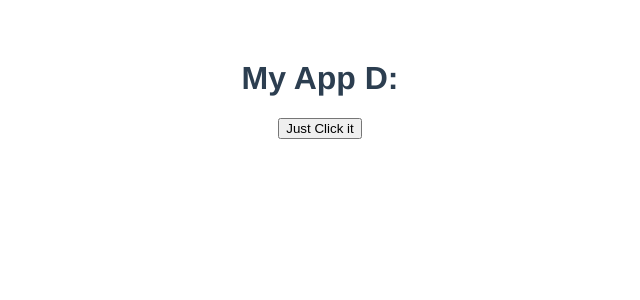
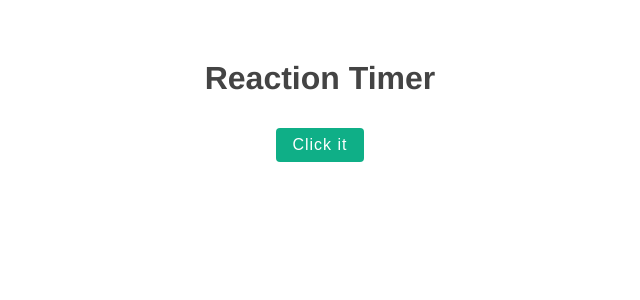
Before and after one commit to masfuulaji/learn-vue, a Vue app: page / in a window 1280 px wide. Shown: the top 300 px of the page, without its empty margins (320-960 px from the left). Built offline with nearby package versions, Linux system fonts and the light colour scheme.

Commit message:
boomer game

```diff
--- a/src/App.vue
+++ b/src/App.vue
@@ -1,34 +1,34 @@
 <template>
-  <h1>{{ title }}</h1>
-  <div v-if="showModal">
-    <Modal theme="book" @close="toggleModal">
-      <template v-slot:type>
-        <span>Manifesto</span>
-      </template>
-      <h3>Who Am I</h3>
-      <p>Industrial society and its future</p>
-    </Modal>
-  </div>
-  <button @click="toggleModal">Just Click it</button>
+  <h1>Reaction Timer</h1>
+  <button @click="start" :disabled="isPlaying">Click it</button>
+  <Block v-if="isPlaying" :delay="delay" @end="endGame" />
+  <Result v-if="showResult" :score="score" />
 </template>
 
 <script>
-import Modal from "./components/Modal.vue";
-
+import Block from "./components/Block.vue";
+import Result from "./components/Result.vue";
 export default {
   name: "App",
-  components: {
-    Modal,
-  },
+  components: { Block, Result },
   data() {
     return {
-      title: "My App D:",
-      showModal: false,
+      isPlaying: false,
+      delay: null,
+      score: null,
+      showResult: false,
     };
   },
   methods: {
-    toggleModal() {
-      this.showModal = !this.showModal;
+    start() {
+      this.delay = 2000 + Math.random() * 5000;
+      this.isPlaying = true;
+      this.showResult = false;
+    },
+    endGame(val) {
+      this.score = val;
+      this.isPlaying = false;
+      this.showResult = true;
     },
   },
 };
@@ -40,7 +40,23 @@
   -webkit-font-smoothing: antialiased;
   -moz-osx-font-smoothing: grayscale;
   text-align: center;
-  color: #2c3e50;
+  color: #444;
   margin-top: 60px;
 }
+
+button {
+  background: #0faf87;
+  color: white;
+  border: none;
+  padding: 8px 16px;
+  border-radius: 4px;
+  font-size: 16px;
+  letter-spacing: 1px;
+  cursor: pointer;
+  margin: 10px;
+}
+button[disabled] {
+  opacity: 0.2;
+  cursor: not-allowed;
+}
 </style>
--- /dev/null
+++ b/src/components/Block.vue
@@ -0,0 +1,45 @@
+<template>
+  <div class="block" v-if="showBlock" @click="stopTimer">Why !!</div>
+</template>
+
+<script>
+export default {
+  props: ["delay"],
+  data() {
+    return {
+      showBlock: false,
+      timer: null,
+      reactionTime: 0,
+    };
+  },
+  mounted() {
+    setTimeout(() => {
+      this.showBlock = true;
+      this.startTimer();
+    }, this.delay);
+  },
+  methods: {
+    startTimer() {
+      this.timer = setInterval(() => {
+        this.reactionTime += 10;
+      }, 10);
+    },
+    stopTimer() {
+      clearInterval(this.timer);
+      this.$emit("end", this.reactionTime);
+    },
+  },
+};
+</script>
+
+<style>
+.block {
+  width: 400px;
+  border-radius: 20px;
+  background: #0faf87;
+  color: white;
+  text-align: center;
+  padding: 100px 0;
+  margin: 40px auto;
+}
+</style>
--- /dev/null
+++ b/src/components/Result.vue
@@ -0,0 +1,32 @@
+<template>
+  <p>Reaction time - {{ score }} ms</p>
+  <p class="rank">{{ rank }}</p>
+</template>
+
+<script>
+export default {
+  props: ["score"],
+  data() {
+    return {
+      rank: null,
+    };
+  },
+  mounted() {
+    if (this.score < 250) {
+      this.rank = "Not Human";
+    } else if (this.score < 500) {
+      this.rank = "Boomer";
+    } else {
+      this.rank = "Monkey Brain";
+    }
+  },
+};
+</script>
+
+<style>
+.rank {
+  font-size: 1.4em;
+  color: #0faf87;
+  font-weight: bold;
+}
+</style>
```
